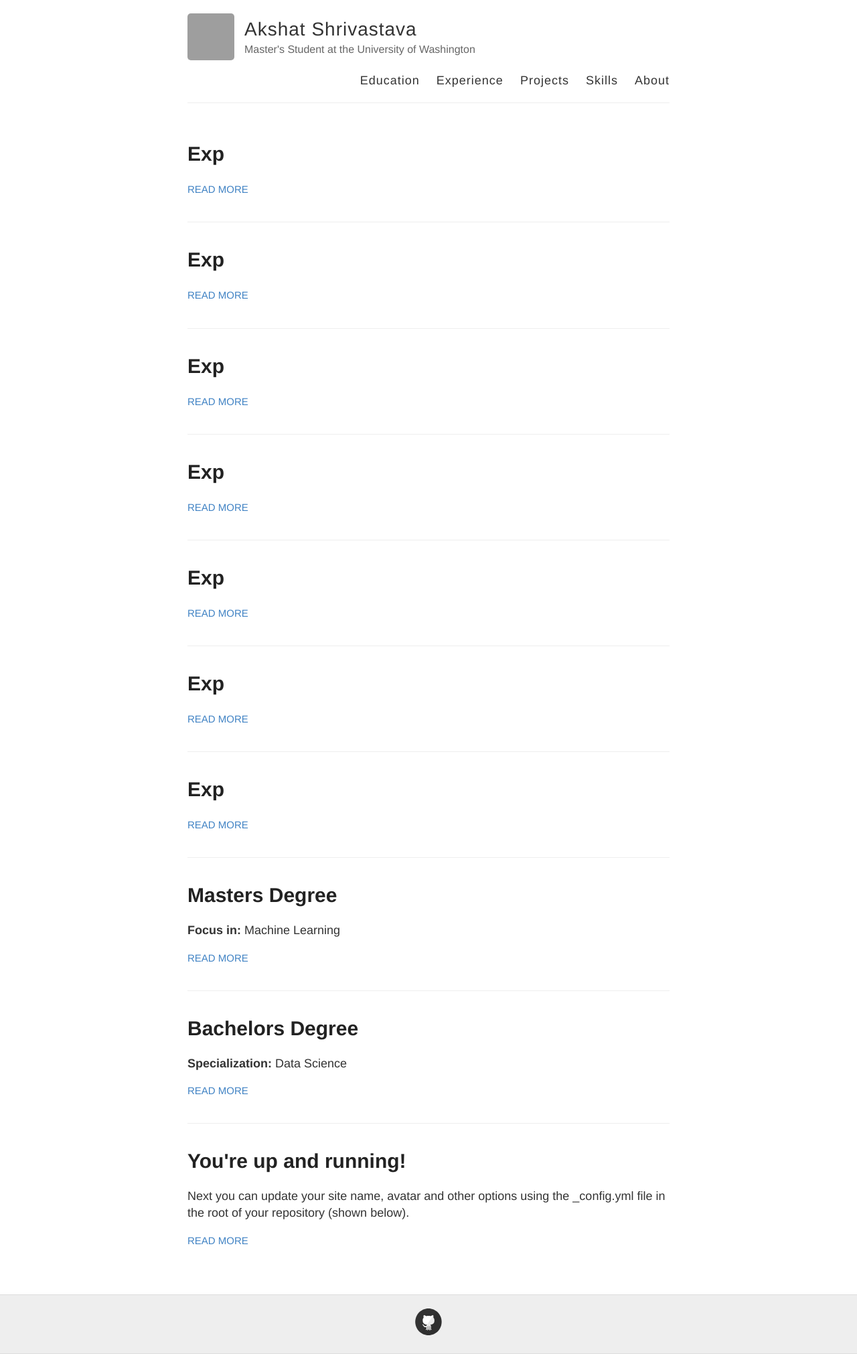
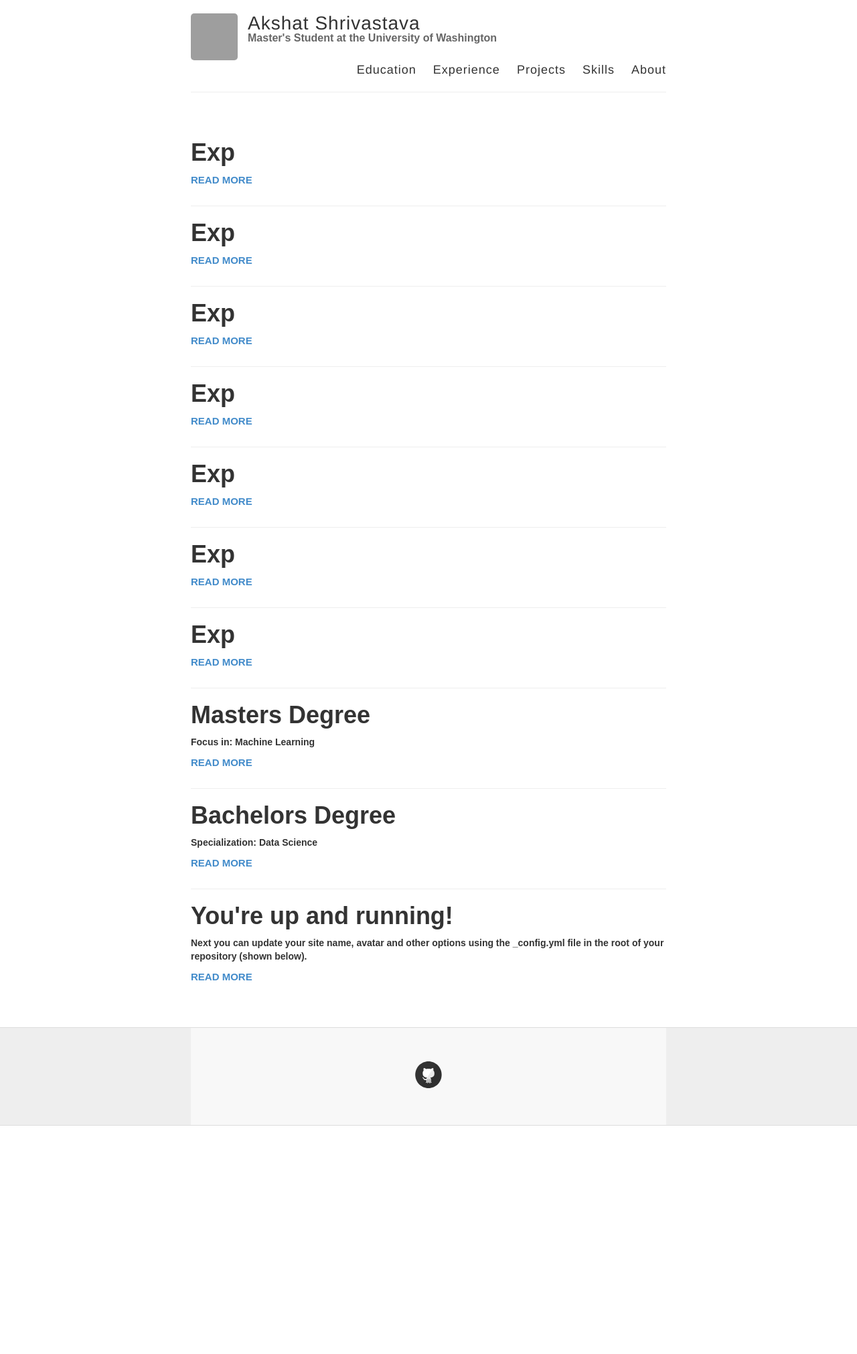
Before and after one commit to AkshatSh/akshatsh.github.io, a Jekyll site: the page built from index.html, in a window 1280 px wide. Shown: the whole page at 67% size. Built offline with Jekyll 4.4.1, drawn with Linux system fonts in a browser that asks for light colours; nearby versions of some CDN libraries; after the commit the page ends 1681 px from its top, so only the background shows below that; grey boxes are pictures that could not be loaded.

Commit message:
added head.html includes

```diff
--- /dev/null
+++ b/_includes/head.html
@@ -0,0 +1,49 @@
+<head>
+        <title>{% if page.title %}{{ page.title }} – {% endif %}{{ site.name }} – {{ site.description }}</title>
+
+        {% include meta.html %}
+
+        <!--[if lt IE 9]>
+          <script src="http://html5shiv.googlecode.com/svn/trunk/html5.js"></script>
+        <![endif]-->
+
+        <link rel="stylesheet" type="text/css" href="{{ site.baseurl }}/style.css" />
+        <link rel="alternate" type="application/rss+xml" title="{{ site.name }} - {{ site.description }}" href="{{ site.baseurl }}/feed.xml" />
+
+        <!-- Created with Jekyll Now - http://github.com/barryclark/jekyll-now -->
+        <meta charset="utf-8">
+        <meta http-equiv="X-UA-Compatible" content="IE=edge">
+        <meta name="viewport" content="width=device-width, initial-scale=1">
+        <meta name="description" content="{{ site.description }}">
+        <meta name="author" content="{{ site.author }}">
+
+        <title>{% if page.title %}{{ page.title }}{% else %}{{ site.title }}{% endif %}</title>
+
+        <!-- Bootstrap Core CSS -->
+        <link href="css/bootstrap.min.css" rel="stylesheet">
+
+        <!-- Custom CSS -->
+        <link href="css/landing-page.css" rel="stylesheet">
+
+        <!-- Custom Fonts -->
+        <script src="https://use.fontawesome.com/071362647b.js"></script>
+        <link href="https://fonts.googleapis.com/css?family=Quicksand:500" rel="stylesheet">
+
+        <!-- Custom Logo for Icon Shortcut-->
+        <link rel="shortcut icon"
+              href="https://raw.githubusercontent.com/WesleyyC/wesleyyc.github.io/master/img/logo/logo.ico">
+
+        <!-- HTML5 Shim and Respond.js IE8 support of HTML5 elements and media queries -->
+        <!-- WARNING: Respond.js doesn't work if you view the page via file:// -->
+        <!--[if lt IE 9]>
+        <script src="https://oss.maxcdn.com/libs/html5shiv/3.7.0/html5shiv.js"></script>
+        <script src="https://oss.maxcdn.com/libs/respond.js/1.4.2/respond.min.js"></script>
+        <![endif]-->
+
+        <!-- Instafeed.js -->
+        <script type="text/javascript" src="js/instafeed.min.js"></script>
+
+        <!-- particles.js -->
+        <script type="text/javascript" src="js/particles.js"></script>
+
+    </head>
--- a/_layouts/default.html
+++ b/_layouts/default.html
@@ -1,19 +1,6 @@
 <!DOCTYPE html>
 <html>
-  <head>
-    <title>{% if page.title %}{{ page.title }} – {% endif %}{{ site.name }} – {{ site.description }}</title>
-
-    {% include meta.html %}
-
-    <!--[if lt IE 9]>
-      <script src="http://html5shiv.googlecode.com/svn/trunk/html5.js"></script>
-    <![endif]-->
-
-    <link rel="stylesheet" type="text/css" href="{{ site.baseurl }}/style.css" />
-    <link rel="alternate" type="application/rss+xml" title="{{ site.name }} - {{ site.description }}" href="{{ site.baseurl }}/feed.xml" />
-
-    <!-- Created with Jekyll Now - http://github.com/barryclark/jekyll-now -->
-  </head>
+  {% include head.html %}
 
   <body>
     <div class="wrapper-masthead">
```
